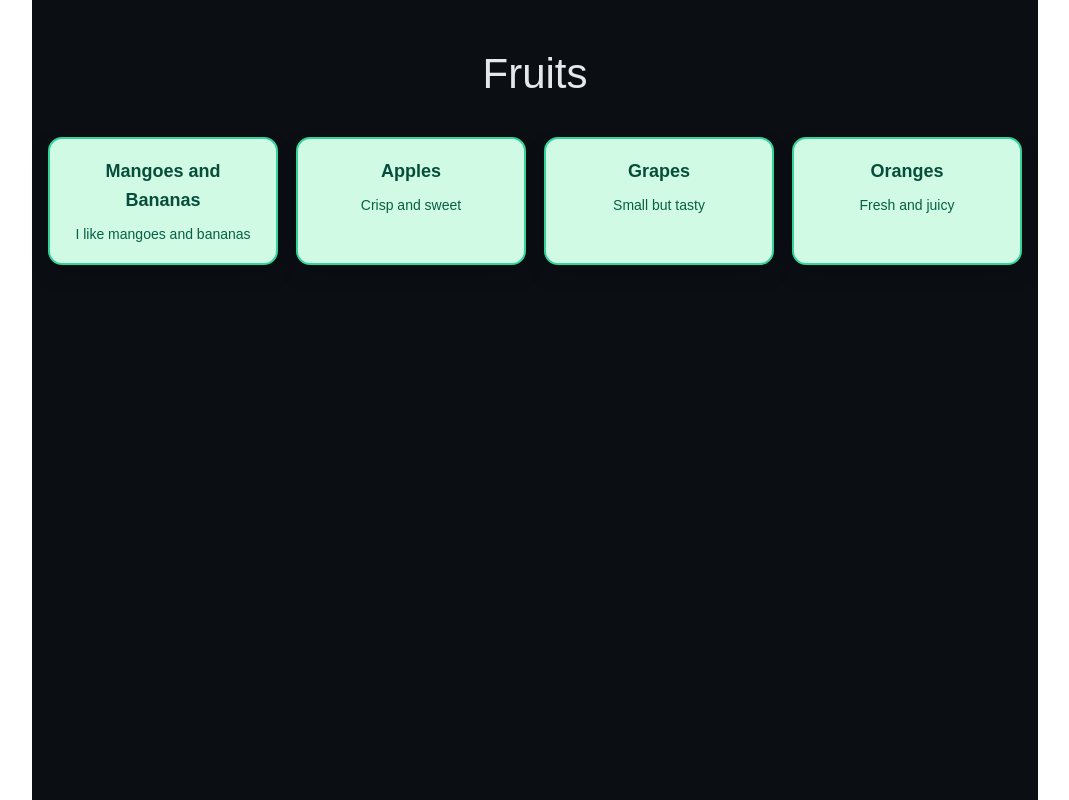
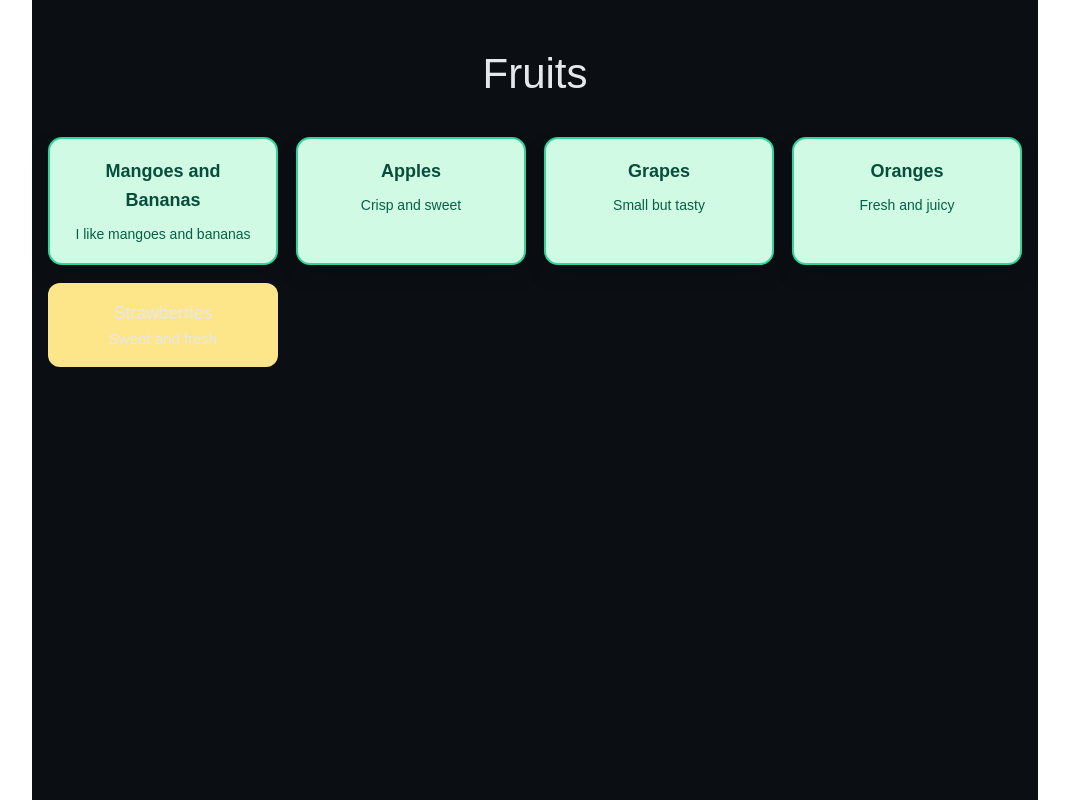
Before and after one commit to Maku18-stack/WEBPROG-IT242-VUEJS, a Vue app in the folder vue-project-ani/: page / in a window 1280 px wide. Shown: the whole page, without its empty margins (0-1069 px from the left). Built offline with nearby package versions, Linux system fonts and the light colour scheme.

Commit message:
New Item added to App.vue

```diff
--- a/vue-project-ani/src/App.vue
+++ b/vue-project-ani/src/App.vue
@@ -12,6 +12,7 @@ import FoodItem2 from './components/FoodItem2.vue'
       <FoodItem title="Apples" description="Crisp and sweet" />
       <FoodItem title="Grapes" description="Small but tasty" />
       <FoodItem title="Oranges" description="Fresh and juicy" />
+      <FoodItem2 title="Strawberries" description="Sweet and fresh" />
     </div>
   </div>
 </template>
```
